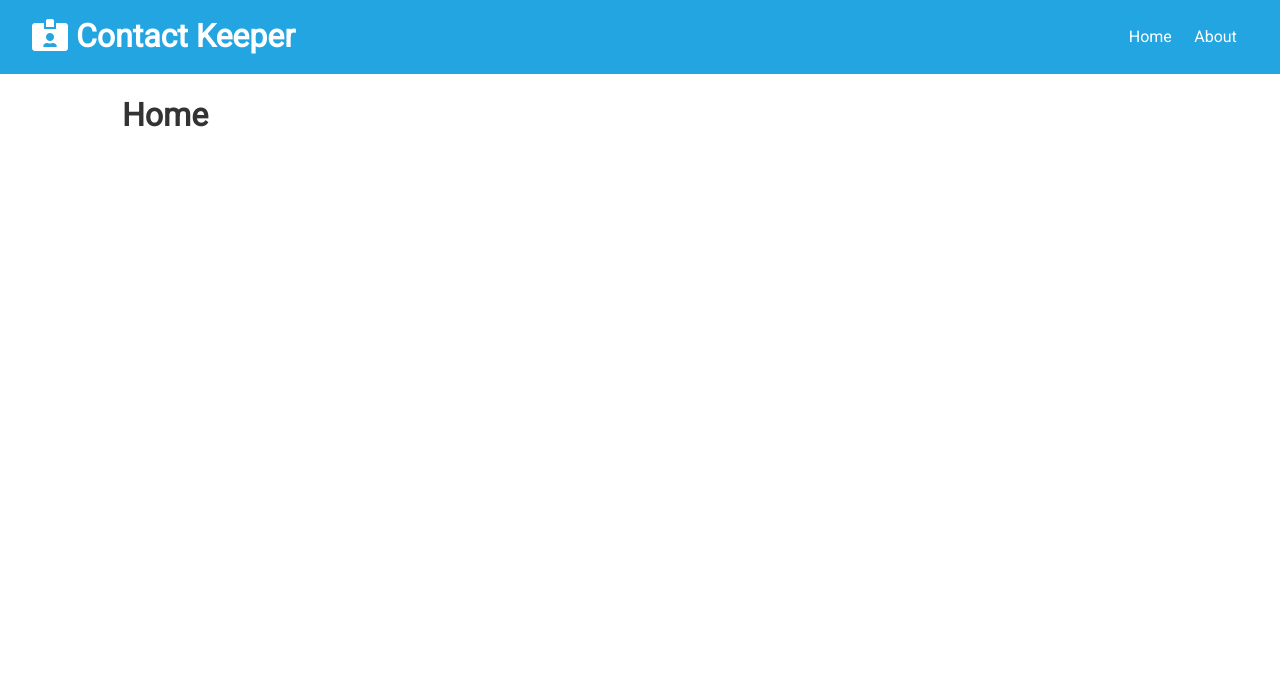
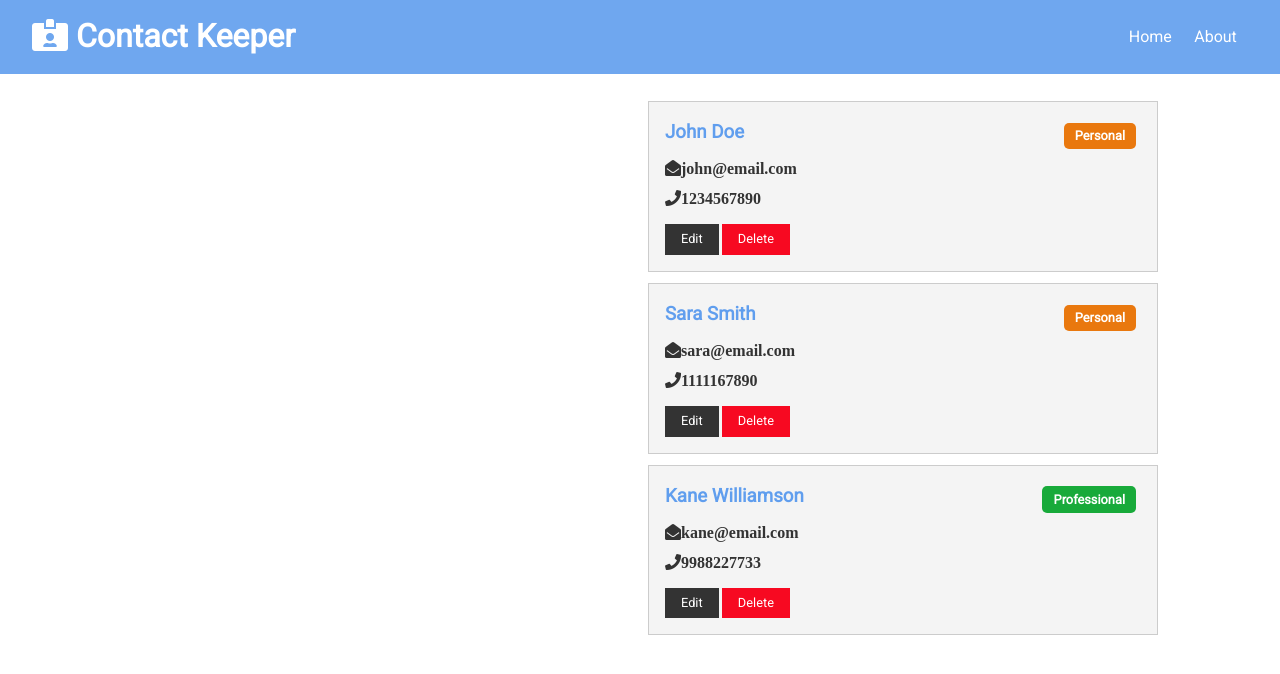
Before and after one commit to faisalkaramat26/ContactKeeper, a React (Create React App) app in the folder client/: page / in a window 1280 px wide. Shown: the top 674 px of the page. Built offline with nearby package versions, Linux system fonts and the light colour scheme.

Commit message:
Contact component

```diff
--- a/client/src/App.css
+++ b/client/src/App.css
@@ -2,11 +2,12 @@
 
 /* Global Styles */
 :root {
-  --primary-color: #0c9cdf;
+  --primary-color: #609eee;
   --dark-color: #333333;
   --light-color: #f4f4f4;
   --danger-color: #f70921;
   --success-color: #18aa3a;
+  --alternate-color: #e9780e;
 }
 
 * {
@@ -247,9 +248,13 @@
 
 .btn-primary,
 .bg-primary,
-.badge-primary,
 .alert-primary {
   background: var(--primary-color);
+  color: #fff;
+}
+
+.badge-primary {
+  background: var(--alternate-color);
   color: #fff;
 }
 
--- a/client/src/App.js
+++ b/client/src/App.js
@@ -4,9 +4,11 @@
 import Home from "./components/pages/Home";
 import About from "./components/pages/About";
 import Navbar from "./components/layout/Navbar";
+import ContactState from "./context/contact/ContactState";
 
 const App = () => {
   return (
+    <ContactState>
       <Router>
         <Fragment>
           <Navbar />
@@ -18,6 +20,7 @@
           </div>
         </Fragment>
       </Router>
+    </ContactState>
   );
 };
 
--- /dev/null
+++ b/client/src/components/contacts/ContactItem.js
@@ -0,0 +1,44 @@
+import React from "react";
+import PropTypes from "prop-types";
+
+const ContactItem = ({ contact }) => {
+  const { id, name, email, phone, type } = contact;
+  return (
+    <div className="card bg-light">
+      <h3 className="text-primary text-left">
+        {name}{" "}
+        <span
+          style={{ float: "right" }}
+          className={
+            "badge " +
+            (type === "professional" ? "badge-success" : "badge-primary")
+          }
+        >
+          {type.charAt(0).toUpperCase() + type.slice(1)}
+        </span>
+      </h3>
+      <ul className="list">
+        {email && (
+          <li>
+            <i className="fas fa-envelope-open">{email}</i>
+          </li>
+        )}
+        {phone && (
+          <li>
+            <i className="fas fa-phone">{phone}</i>
+          </li>
+        )}
+      </ul>
+      <p>
+        <button className="btn btn-dark btn-sm">Edit</button>
+        <button className="btn btn-danger btn-sm">Delete</button>
+      </p>
+    </div>
+  );
+};
+
+ContactItem.propTypes = {
+  contact: PropTypes.object.isRequired,
+};
+
+export default ContactItem;
--- /dev/null
+++ b/client/src/components/contacts/Contacts.js
@@ -0,0 +1,18 @@
+import React, { useContext, Fragment } from "react";
+import ContactItem from "./ContactItem";
+import ContactContext from "../../context/contact/contactContext";
+
+const Contacts = () => {
+  const contactContext = useContext(ContactContext);
+
+  const { contacts } = contactContext;
+  return (
+    <Fragment>
+      {contacts.map((contact) => (
+        <ContactItem contact={contact} key={contact.id} />
+      ))}
+    </Fragment>
+  );
+};
+
+export default Contacts;
--- a/client/src/components/pages/Home.js
+++ b/client/src/components/pages/Home.js
@@ -1,9 +1,13 @@
 import React from "react";
+import Contacts from "../../components/contacts/Contacts";
 
 const Home = () => {
   return (
-    <div>
-      <h1>Home</h1>
+    <div className="grid-2">
+      <div>{/* Contact Form */}</div>
+      <div>
+        <Contacts />
+      </div>
     </div>
   );
 };
--- /dev/null
+++ b/client/src/context/contact/ContactState.js
@@ -0,0 +1,69 @@
+import React, { useReducer } from "react";
+import uuid from "uuid";
+import contactReducer from "./contactReducer";
+import {
+  ADD_CONTACT,
+  DELETE_CONTACT,
+  SET_CURRENT,
+  CLEAR_CURRENT,
+  UPDATE_CONTACT,
+  FILTER_CONTACTS,
+  CLEAR_FILTER,
+} from "../types";
+import ContactContext from "./contactContext";
+
+const ContactState = (props) => {
+  const intialState = {
+    contacts: [
+      {
+        id: 1,
+        name: "John Doe",
+        email: "john@email.com",
+        phone: "1234567890",
+        type: "personal",
+      },
+      {
+        id: 2,
+        name: "Sara Smith",
+        email: "sara@email.com",
+        phone: "1111167890",
+        type: "personal",
+      },
+      {
+        id: 3,
+        name: "Kane Williamson",
+        email: "kane@email.com",
+        phone: "9988227733",
+        type: "professional",
+      },
+    ],
+  };
+
+  const [state, dispatch] = useReducer(contactReducer, intialState);
+
+  //Add Contact
+
+  //Delete Contact
+
+  //Update Contact
+
+  //Set Current Contact
+
+  //Clear Current Contact
+
+  //Filter Conacts
+
+  //Clear Filter
+
+  return (
+    <ContactContext.Provider
+      value={{
+        contacts: state.contacts,
+      }}
+    >
+      {props.children}
+    </ContactContext.Provider>
+  );
+};
+
+export default ContactState;
--- /dev/null
+++ b/client/src/context/contact/contactContext.js
@@ -0,0 +1,5 @@
+import { createContext } from "react";
+
+const ContactContext = createContext();
+
+export default ContactContext;
--- /dev/null
+++ b/client/src/context/types.js
@@ -0,0 +1,9 @@
+export const ADD_CONTACT = 'ADD_CONTACT';
+export const DELETE_CONTACT = 'DELETE_COINTACT';
+export const SET_CURRENT = 'SET_CURRENT';
+export const CLEAR_CURRENT = 'CLEAR_CURRENT';
+export const UPDATE_CONTACT = 'UPDATE_CONTACT';
+export const FILTER_CONTACTS = 'FILTER_CONTACTS';
+export const CLEAR_FILTER = 'CLEAR_FILTER';
+export const SET_ALERT = 'SET_ALERT';
+export const REMOVE_ALERT = 'REMOVE_ALERT';
```
Also changed, not shown: client/src/context/contact/contactReducer.js (added). Lines whose indentation alone changed are shown as unchanged.
